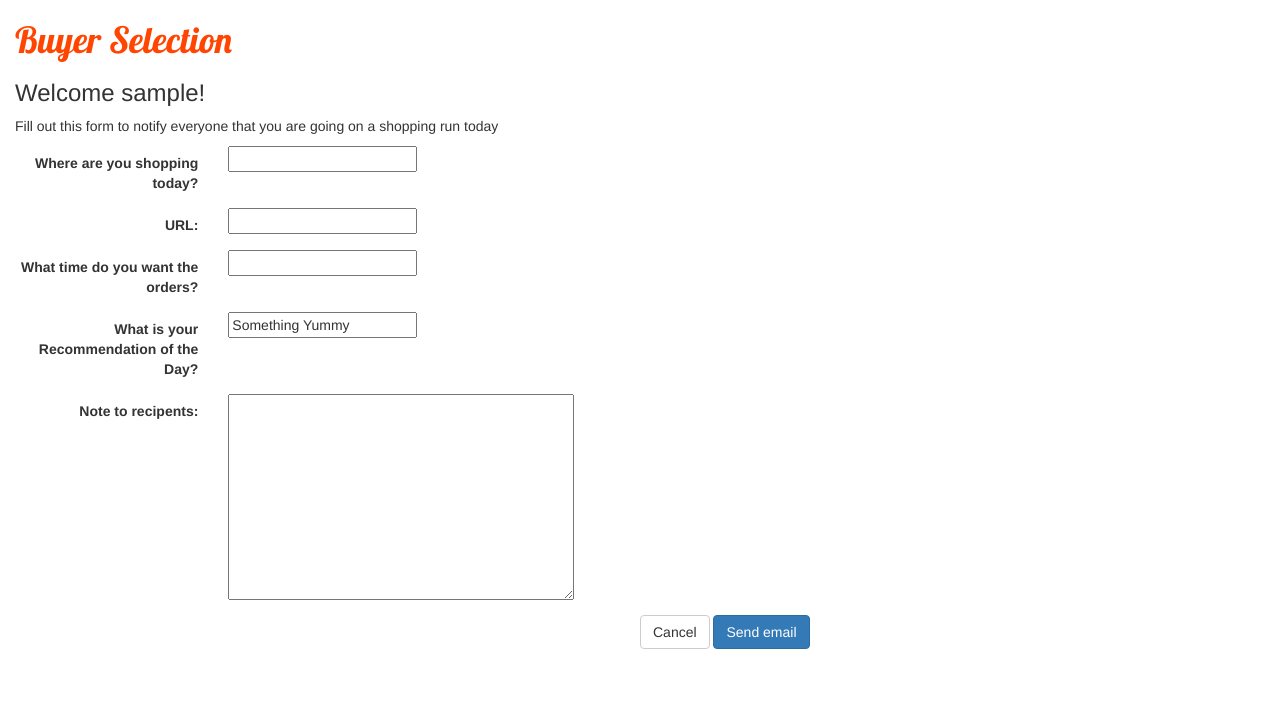
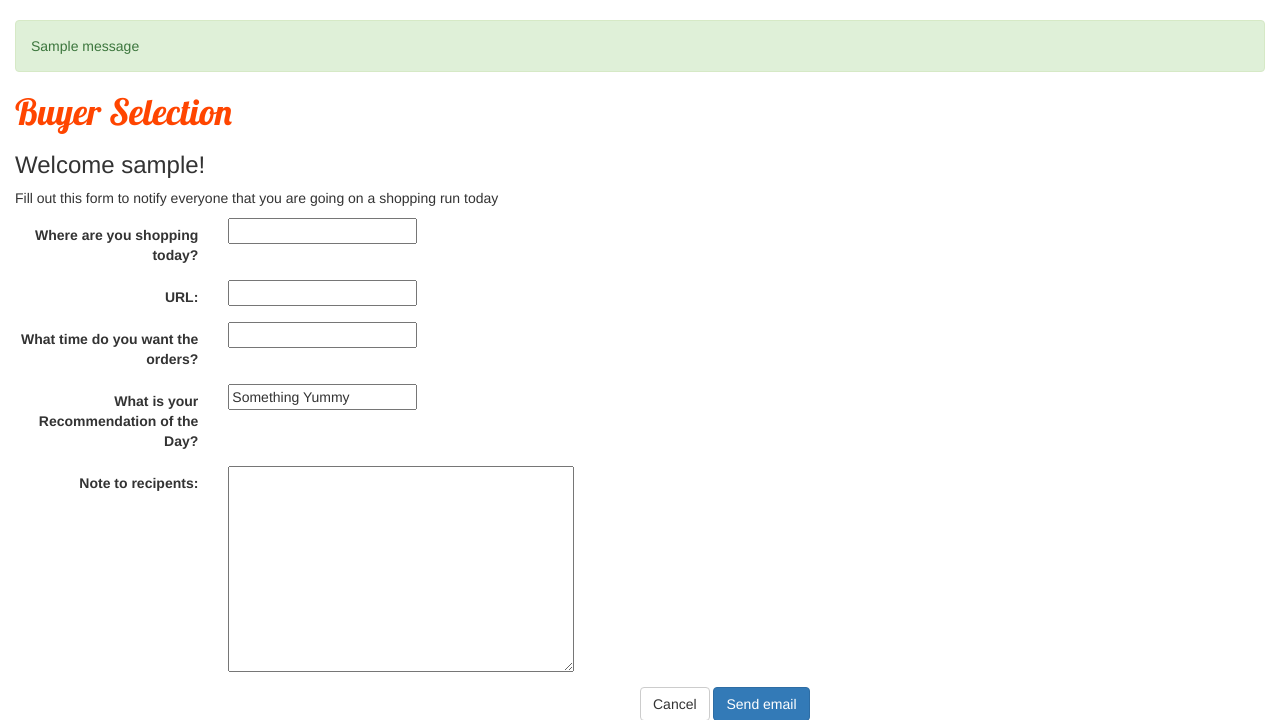
Before and after one commit to michellehyu/BTdUbs, a Django app: page /btdubs/selection/ in a window 1280 px wide. Shown: the part 52-772 px from the top of the page. Run offline with Django 3.2, Linux system fonts and the light colour scheme; a user stored in the database is signed in; tables that the repository leaves empty hold one stand-in row (values such as "Sample post"); one stand-in notice (Sample message) is shown; some libraries are stand-ins or nearby versions.

Commit message:
show completion message on same page using bootstrap alerts styling

```diff
--- a/BTdUbs/templates/BTdUbs/index.html
+++ b/BTdUbs/templates/BTdUbs/index.html
@@ -24,7 +24,7 @@
             </blockquote>
     </div>
 </div>
-<p>Buy the Way is here to help your friends or coworkers avoid unncessary trips to pick up lunch.  When someone in your group plans to run to a nearby cafe to pick up a sandwich, for example, he might as well pick up food for the rest of the group becuase he is on the way there anyway!</p>
+<p>Buy the Way is here to help your friends or coworkers avoid unncessary trips to pick up lunch.  When someone in your group plans to run to a nearby cafe to pick up a sandwich, for example, he might as well pick up food for the rest of the group because he is on the way there anyway!</p>
 
 <a class="btn btn-default btn-lg" href="/accounts/register" role="button">
     Get Started
--- a/BTdUbs/templates/BTdUbs/selection.html
+++ b/BTdUbs/templates/BTdUbs/selection.html
@@ -1,11 +1,20 @@
 {% extends "BTdUbs/base.html" %}
 {% block content %}
+{% if messages%}
+    {% for message in messages %}
+        <div class="alert alert-{{ message.tags }}">
+        {{ message }}
+        </div>
+    {% endfor %}
+{% endif %}
+
 <h1>Buyer Selection</h1>
 <h3>Welcome {{request.user}}!</h3>
 <p>Fill out this form to notify everyone that you are going on a shopping run today</p>
 
 <form class="form-horizontal" role="form" method="post">
 {% csrf_token %}
+
 {% if form.errors %}
     {% for field in form %}
         {% for error in field.errors %}
--- a/BTdUbs/views.py
+++ b/BTdUbs/views.py
@@ -5,6 +5,7 @@ from django.http import HttpResponse
 from django.http import HttpResponseRedirect
 from django.shortcuts import render
 from django.template.loader import render_to_string
+from django.contrib import messages
 from django.contrib.auth.models import User
 from django.contrib.auth.decorators import login_required
 from .models import Store
@@ -45,9 +46,5 @@ def selection(request):
             users = User.objects.all()
             to_list = [u.email for u in users if u.email != from_email]
             send_mail(subject,message, from_email, to_list, fail_silently=True)
-            return HttpResponse("The members have been notified")
-
-        else:
-            return render(request, 'BTdUbs/selection.html', {'form': form})
-    else:
-        return render(request, 'BTdUbs/selection.html', {'form': form})
+            messages.success(request, "The members have successfully been notified")
+    return render(request, 'BTdUbs/selection.html', {'form': form})
```
